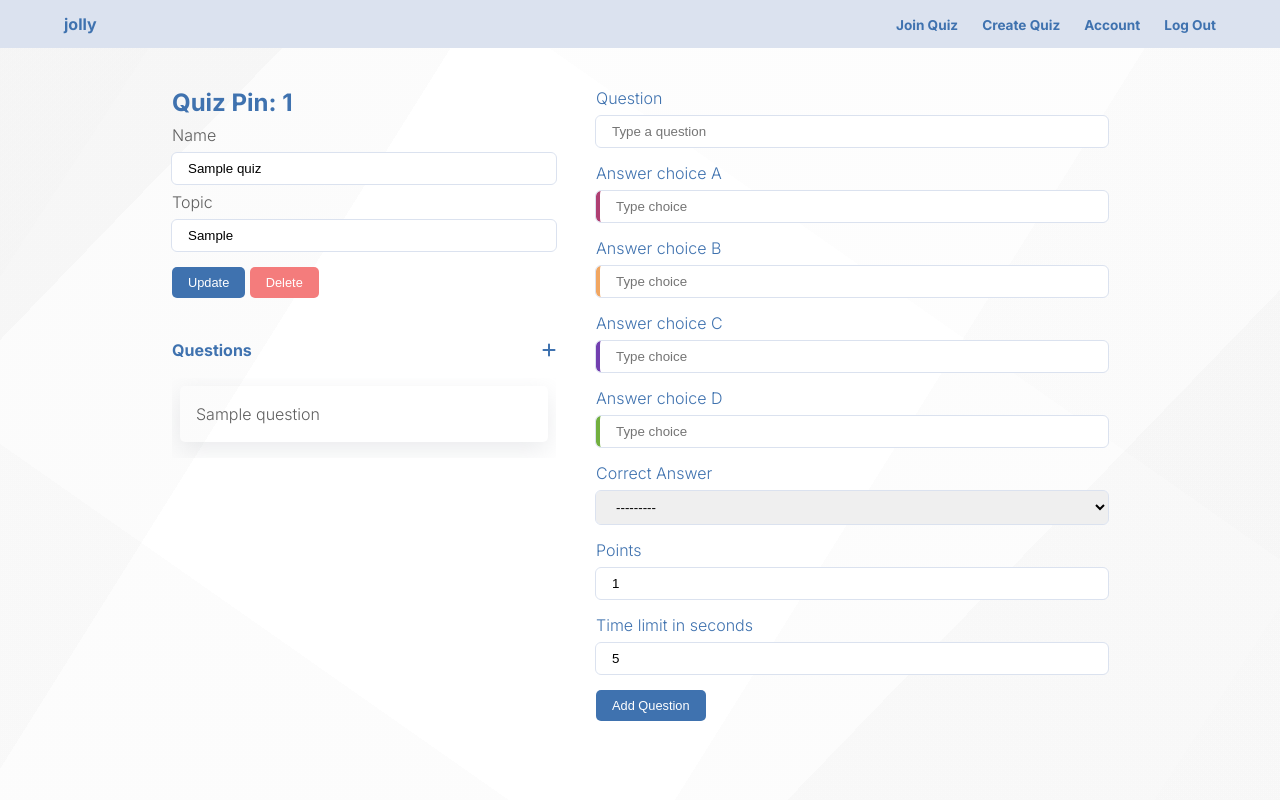
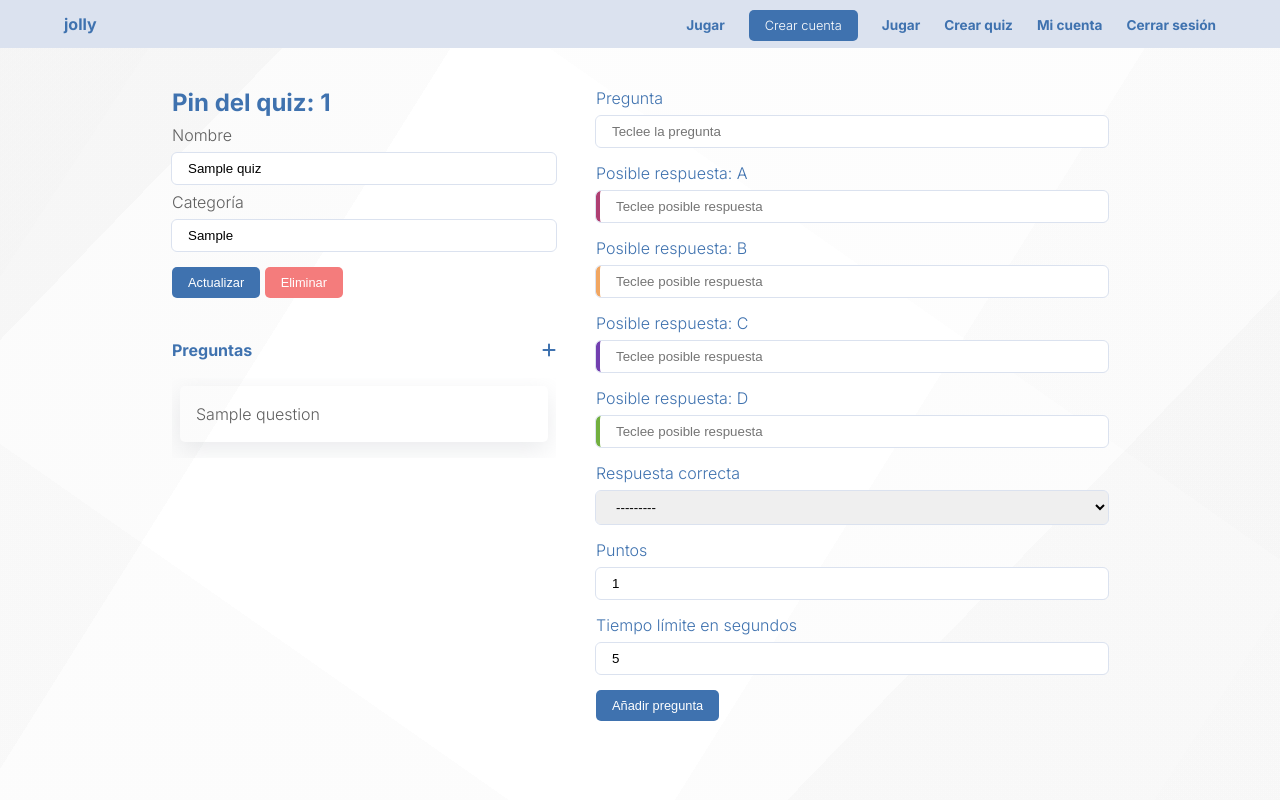
Before and after one commit to gisellepbn/jolly-es, a Django app: page /edit-quiz/00000000-0000-0000-0000-000000000001 in a window 1280 px wide. Run offline with Django 4.2, Linux system fonts and the light colour scheme; a user stored in the database is signed in; tables that the repository leaves empty hold one stand-in row (values such as "Sample post").

Commit message:
Add missing links to navbar according to page

```diff
--- a/quizzes/forms.py
+++ b/quizzes/forms.py
@@ -23,11 +23,11 @@ class UserForm(ModelForm):
         super(UserForm, self).__init__(*args, **kwargs)
 
         self.fields['name'].widget.attrs.update(
-            {'class': 'input', 'placeholder': 'Name', 'name': 'name'})
+            {'class': 'input', 'placeholder': 'Nombre', 'name': 'name'})
         self.fields['username'].widget.attrs.update(
-            {'class': 'input', 'placeholder': 'Username', 'name': 'username'})
+            {'class': 'input', 'placeholder': 'Usuario', 'name': 'username'})
         self.fields['password'].widget.attrs.update(
-            {'class': 'input', 'placeholder': 'Password', 'name': 'password'})
+            {'class': 'input', 'placeholder': 'Contraseña', 'name': 'password'})
 
 
 class QuizForm(ModelForm):
@@ -41,10 +41,10 @@ class QuizForm(ModelForm):
         super(QuizForm, self).__init__(*args, **kwargs)
 
         self.fields['name'].widget.attrs.update(
-            {'id': 'name', 'class': 'input', 'placeholder': 'Quiz Name', 'name': 'name'})
+            {'id': 'name', 'class': 'input', 'placeholder': 'Nombre del quiz', 'name': 'name'})
 
         self.fields['topic'].widget.attrs.update(
-            {'id': 'input', 'class': 'input', 'placeholder': 'Topic', 'name': 'topic'})
+            {'id': 'input', 'class': 'input', 'placeholder': 'Categoría', 'name': 'topic'})
 
 
 class QuestionForm(ModelForm):
@@ -60,25 +60,25 @@ class QuestionForm(ModelForm):
         super(QuestionForm, self).__init__(*args, **kwargs)
 
         self.fields['question'].widget.attrs.update(
-            {'id': 'question', 'class': 'input', 'placeholder': 'Type a question', 'name': 'question', 'required': True})
+            {'id': 'question', 'class': 'input', 'placeholder': 'Teclee la pregunta', 'name': 'question', 'required': True})
 
         self.fields['choice_A'].widget.attrs.update(
-            {'id': 'choice_a', 'class': 'input choice_a', 'placeholder': 'Type choice', 'name': 'choice_a', 'required': True})
+            {'id': 'choice_a', 'class': 'input choice_a', 'placeholder': 'Teclee posible respuesta', 'name': 'choice_a', 'required': True})
 
         self.fields['choice_B'].widget.attrs.update(
-            {'id': 'choice_b', 'class': 'input choice_b', 'placeholder': 'Type choice', 'name': 'choice_b', 'required': True})
+            {'id': 'choice_b', 'class': 'input choice_b', 'placeholder': 'Teclee posible respuesta', 'name': 'choice_b', 'required': True})
 
         self.fields['choice_C'].widget.attrs.update(
-            {'id': 'choice_c', 'class': 'input choice_c', 'placeholder': 'Type choice', 'name': 'choice_c', 'required': True})
+            {'id': 'choice_c', 'class': 'input choice_c', 'placeholder': 'Teclee posible respuesta', 'name': 'choice_c', 'required': True})
 
         self.fields['choice_D'].widget.attrs.update(
-            {'id': 'choice_d', 'class': 'input choice_d', 'placeholder': 'Type choice', 'name': 'choice_d', 'required': True})
+            {'id': 'choice_d', 'class': 'input choice_d', 'placeholder': 'Teclee posible respuesta', 'name': 'choice_d', 'required': True})
 
         self.fields['answer_key'].widget.attrs.update(
-            {'id': 'answer_key', 'class': 'input', 'placeholder': 'Choose correct answer', 'name': 'answer_key', 'required': True})
+            {'id': 'answer_key', 'class': 'input', 'placeholder': 'Seleccione la respuesta correcta', 'name': 'answer_key', 'required': True})
 
         self.fields['points'].widget.attrs.update(
-            {'id': 'points', 'class': 'input', 'placeholder': 'Enter points', 'name': 'points', 'min': 1})
+            {'id': 'points', 'class': 'input', 'placeholder': 'Puntos', 'name': 'points', 'min': 1})
 
         self.fields['seconds'].widget.attrs.update(
-            {'id': 'seconds', 'class': 'input', 'placeholder': 'Enter number of seconds', 'name': 'seconds', 'min': 5})
+            {'id': 'seconds', 'class': 'input', 'placeholder': 'Tiempo límite en segundos', 'name': 'seconds', 'min': 5})
--- a/quizzes/templates/quizzes/create-quiz.html
+++ b/quizzes/templates/quizzes/create-quiz.html
@@ -1,7 +1,7 @@
 {% extends 'base.html' %}
 
 {% block title %}
-<title>Create Quiz</title>
+<title>Crear quiz</title>
 {% endblock title %}
 
 
@@ -10,13 +10,13 @@
 <div class="grid">
     {% include 'partials/navbar.html' %}
     <div id="create-quiz" class="wrapper">
-        <h3>Create Quiz</h3>
+        <h3>Crear quiz</h3>
         <form action="" class="form" method='post'>
 
             {% include 'partials/alerts.html' %}
             {% csrf_token %}
             {{form}}
-            <input type="submit" class="btn submit-btn" value="Save">
+            <input type="submit" class="btn submit-btn" value="Guardar">
         </form>
     </div>
     {% include 'partials/footer.html' %}
--- a/quizzes/templates/quizzes/edit-quiz.html
+++ b/quizzes/templates/quizzes/edit-quiz.html
@@ -1,7 +1,7 @@
 {% extends 'base.html' %}
 
 {% block title %}
-<title>Edit Quiz</title>
+<title>Editar Quiz</title>
 {% endblock %}
 
 
@@ -20,21 +20,21 @@
             <form action="" class="form" method="post">
 
                 {% csrf_token %}
-                <h3>Quiz Pin: {{quiz.pin}}</h3>
-                <label for="name">Name</label>
+                <h3>Pin del quiz: {{quiz.pin}}</h3>
+                <label for="name">Nombre</label>
                 {{quiz_form.name}}
-                <label for="input">Topic</label>
+                <label for="input">Categoría</label>
                 {{quiz_form.topic}}
                 <div>
-                    <input type="submit" class="btn" value='Update' name="edit-quiz">
-                    <button id="delete-quiz" class="btn">Delete</button>
+                    <input type="submit" class="btn" value='Actualizar' name="edit-quiz">
+                    <button id="delete-quiz" class="btn">Eliminar</button>
                 </div>
 
             </form>
 
             <div class="heading-box">
-                <p class="heading">Questions</p>
-                <a id='reset-question-form' title="New question"><i class="fa-solid fa-plus"></i></a>
+                <p class="heading">Preguntas</p>
+                <a id='reset-question-form' title="Nueva pregunta"><i class="fa-solid fa-plus"></i></a>
             </div>
 
             <div class="questions">
@@ -43,7 +43,7 @@
                     <p class="question-text">{{question}}</p>
                 </div>
                 {% empty %}
-                <p>No questions yet</p>
+                <p>Sin preguntas</p>
                 {% endfor %}
             </div>
 
@@ -52,27 +52,27 @@
             <form action="" class="question-form form" method="post">
                 {% include 'partials/alerts.html' %}
                 {% csrf_token %}
-                <label for="question">Question</label>
+                <label for="question">Pregunta</label>
                 {{question_form.question}}
-                <label for="choice_a">Answer choice A</label>
+                <label for="choice_a">Posible respuesta: A</label>
                 {{question_form.choice_A}}
-                <label for="choice_b">Answer choice B</label>
+                <label for="choice_b">Posible respuesta: B</label>
                 {{question_form.choice_B}}
-                <label for="choice_c">Answer choice C</label>
+                <label for="choice_c">Posible respuesta: C</label>
                 {{question_form.choice_C}}
-                <label for="choice_d">Answer choice D</label>
+                <label for="choice_d">Posible respuesta: D</label>
                 {{question_form.choice_D}}
-                <label for="answer_key">Correct Answer</label>
+                <label for="answer_key">Respuesta correcta</label>
                 {{question_form.answer_key}}
-                <label for="points">Points</label>
+                <label for="points">Puntos</label>
                 {{question_form.points}}
-                <label for="seconds">Time limit in seconds</label>
+                <label for="seconds">Tiempo límite en segundos</label>
                 {{question_form.seconds}}
 
                 <div class="cta-btns">
-                    <input id="add-question" type="submit" class="btn" value='Add Question' name="add-question">
-                    <button id="edit-question" class="btn hidden" data-question>Update</button>
-                    <button id="delete-question" class="btn hidden" data-question>Delete</button>
+                    <input id="add-question" type="submit" class="btn" value='Añadir pregunta' name="add-question">
+                    <button id="edit-question" class="btn hidden" data-question>Actualizar</button>
+                    <button id="delete-question" class="btn hidden" data-question>Eliminar</button>
                 </div>
 
 
@@ -82,18 +82,14 @@
 
         <dialog class="modal" data-quiz={{quiz.id}}>
             <div class="modal-header">
-                <p>Are you sure you want to delete this quiz?</p>
+                <p>¿Está segur@ de eliminar este quiz?</p>
             </div>
             <div class="modal-cta">
-                <button id="cancel" class="modal-button">Cancel</button>
-                <button id="confirm" class="modal-button">Confirm</button>
+                <button id="cancel" class="modal-button">Cancelar</button>
+                <button id="confirm" class="modal-button">Confirmar</button>
             </div>
         </dialog>
     </div>
-
-
-
-
 </div>
 
 
--- a/quizzes/templates/quizzes/index.html
+++ b/quizzes/templates/quizzes/index.html
@@ -21,8 +21,8 @@
     <section>
         <div class="container">
             <div class="header">
-                <h3 class="title">Quiz your brain!</h3>
-                <p class="subtitle">Learn the fun way</p>
+                <h3 class="title">Desafía tu mente</h3>
+                <p class="subtitle">Aprende de manera divertida</p>
             </div>
 
 
@@ -31,7 +31,7 @@
                 {% csrf_token %}
                 {{form.username}}
                 {{form.password}}
-                <input class="btn submit-btn" type="submit" value="Log in">
+                <input class="btn submit-btn" type="submit" value="Iniciar">
             </form>
 
         </div>
--- a/quizzes/views.py
+++ b/quizzes/views.py
@@ -45,6 +45,8 @@ def index(request):
 
 def register(request):
 
+    page = 'sign_up'
+
     if request.method == 'POST':
 
         form = UserForm(request.POST)
@@ -73,7 +75,8 @@ def register(request):
         form = UserForm()
 
     return render(request, 'quizzes/register.html', {
-        'form': form
+        'form': form,
+        'page': page
     })
 
 
@@ -124,6 +127,8 @@ def account(request, search_option='all'):
 
 def join_quiz(request):
 
+    page = 'join'
+
     if request.method == 'POST':
 
         if request.user.is_authenticated:
@@ -156,7 +161,11 @@ def join_quiz(request):
             participant.save()
             return redirect('live_quiz', pin, participant.id)
 
-    return render(request, 'quizzes/join-quiz.html')
+    return render(request, 'quizzes/join-quiz.html', {
+        'page': page
+    })
+
+
 
 
 def live_quiz(request, pin, participant_id):
--- a/static/css/styles.css
+++ b/static/css/styles.css
@@ -443,6 +443,7 @@ p {
   width: fit-content;
   margin-top: 0.5rem;
   font-size: smaller;
+  opacity: 80%;
 }
 
 .account-header {
@@ -592,6 +593,7 @@ p {
   width: 100%;
   height: fit-content;
   border: 1px solid #dbe2ef;
+  margin-top: 0.8rem;
 }
 #live-quiz .live-question .question-box .question-header {
   display: flex;
@@ -911,7 +913,7 @@ p {
 }
 #start-quiz .active-question .question-box .question-header .right {
   display: flex;
-  gap: 0.5rem;
+  gap: 0.7rem;
   width: fit-content;
 }
 #start-quiz .active-question .question-box .question-header .right #time-limit {
@@ -1069,11 +1071,14 @@ p {
   align-items: center;
   padding: 1rem;
 }
+#scoreboard-container .scoreboard .image img {
+  width: 70%;
+}
 #scoreboard-container .scoreboard .participant-list {
   display: flex;
   flex-direction: column;
   justify-content: center;
-  gap: 0.5rem;
+  gap: 0.7rem;
   background-color: #f9f7f7;
   padding: 1rem;
   border-radius: 5px;
@@ -1083,7 +1088,7 @@ p {
   display: flex;
   justify-content: space-between;
   align-items: center;
-  padding: 0.8rem;
+  padding: 0.6rem;
   background-color: #fff;
   border-radius: 5px;
   box-shadow: rgba(149, 157, 165, 0.2) 0px 8px 24px;
@@ -1120,9 +1125,14 @@ p {
   gap: 1rem;
   min-width: 20%;
   background-color: #ecfbe1;
-  padding: 0.5rem 0.7rem;
+  padding: 0.6rem;
   border-radius: 5px;
   box-shadow: rgba(149, 157, 165, 0.2) 0px 8px 24px;
+}
+@media screen and (min-width: 480px) {
+  #scoreboard-container .scoreboard .participant-list .participant-score p {
+    font-size: 0.9rem;
+  }
 }
 #scoreboard-container .scoreboard .participant-list .participant-score .participant-points {
   width: 50%;
--- a/static/js/main.js
+++ b/static/js/main.js
@@ -306,7 +306,7 @@ document.addEventListener('DOMContentLoaded', () => {
 		scoreboard_container.addEventListener('fullscreenchange', () => {
 			expand_btn.classList.toggle('hidden');
 			back_btn.classList.toggle('hidden');
-			image_div.querySelector('img').classList.toggle('hidden');
+			// image_div.querySelector('img').classList.toggle('hidden');
 		});
 	}
 
@@ -440,7 +440,7 @@ document.addEventListener('DOMContentLoaded', () => {
 				);
 
 				correct_answer_div.style.border = `1px solid ${correct_answer_div.dataset.color}`;
-				question_points.textContent = question.points + ' pts';
+				question_points.textContent = question.points + ' ptos';
 			});
 	}
 
@@ -467,9 +467,9 @@ document.addEventListener('DOMContentLoaded', () => {
 			start_text_b.textContent = '';
 			start_text_c.textContent = '';
 			start_text_d.textContent = '';
-			question_points.textContent = 'Points';
+			question_points.textContent = 'Puntos';
 			question_num.textContent = '';
-			time_limit.textContent = 'Time';
+			time_limit.textContent = 'Tiempo';
 
 			// Remove border from correct answer div
 			choice_texts.forEach((choice) => {
--- a/static/sass/layouts/_live-quiz.scss
+++ b/static/sass/layouts/_live-quiz.scss
@@ -56,6 +56,7 @@
 			width: 100%;
 			height: fit-content;
 			border: 1px solid $primary-color;
+			margin-top: 0.8rem;
 
 			.question-header {
 				display: flex;
--- a/static/sass/layouts/_register.scss
+++ b/static/sass/layouts/_register.scss
@@ -23,4 +23,5 @@
 	width: fit-content;
 	margin-top: 0.5rem;
 	font-size: smaller;
+	opacity: 80%;
 }
--- a/static/sass/layouts/_scoreboard.scss
+++ b/static/sass/layouts/_scoreboard.scss
@@ -72,13 +72,17 @@
 			justify-content: center;
 			align-items: center;
 			padding: $small;
+
+			img {
+				width: 70%;
+			}
 		}
 
 		.participant-list {
 			display: flex;
 			flex-direction: column;
 			justify-content: center;
-			gap: 0.5rem;
+			gap: 0.7rem;
 			background-color: $base-color;
 			padding: $small;
 			border-radius: $border-radius;
@@ -88,7 +92,7 @@
 				display: flex;
 				justify-content: space-between;
 				align-items: center;
-				padding: 0.8rem;
+				padding: 0.6rem;
 				background-color: $white-color;
 				border-radius: $border-radius;
 				box-shadow: $box-shadow;
@@ -127,9 +131,15 @@
 					gap: $small;
 					min-width: 20%;
 					background-color: $score-box-color;
-					padding: 0.5rem 0.7rem;
+					padding: 0.6rem;
 					border-radius: $border-radius;
 					box-shadow: $box-shadow;
+
+					p {
+						@media screen and (min-width: $breakpoint-mobile) {
+							font-size: 0.9rem;
+						}
+					}
 
 					.participant-points {
 						width: 50%;
--- a/static/sass/layouts/_start-quiz.scss
+++ b/static/sass/layouts/_start-quiz.scss
@@ -65,7 +65,7 @@
 
 				.right {
 					display: flex;
-					gap: 0.5rem;
+					gap: 0.7rem;
 					width: fit-content;
 
 					#time-limit {
--- a/templates/partials/navbar.html
+++ b/templates/partials/navbar.html
@@ -14,14 +14,24 @@
 
     <div class="menu hidden">
         <ul class="menu-items">
-            <li class="menu-item"><a class="menu-link" href="{% url 'join_quiz' %}">Join Quiz</a></li>
+
+            {% if page == 'sign_up' %}
+            <li class="menu-item"><a class="menu-link" href="{% url 'join_quiz' %}">Jugar</a></li>
+            <li class="menu-item"><a class="menu-link" href="{% url 'index' %}">Iniciar sesión</a></li>
+            {% elif page == 'join' %}
+            <li class="menu-item"><a class="menu-link" href="{% url 'index' %}">Iniciar sesión</a></li>
+            <li class="menu-item"><a class="menu-link" href="{% url 'register' %}">Crear cuenta</a></li>
+            {% else %}
+            <li class="menu-item"><a class="menu-link" href="{% url 'join_quiz' %}">Jugar</a></li>
+            <li class="menu-item"><a class="menu-link" href="{% url 'register' %}">Crear cuenta</a></li>
+            {% endif %}
+
             {% if request.user.is_authenticated %}
-            <li class="menu-item"><a class="menu-link" href="{% url 'create_quiz' %}">Create Quiz</a></li>
-            <li class="menu-item"><a class="menu-link" href="{% url 'account' 'all' %}"><span>Account</span></a>
+            <li class="menu-item"><a class="menu-link" href="{% url 'join_quiz' %}">Jugar</a></li>
+            <li class="menu-item"><a class="menu-link" href="{% url 'create_quiz' %}">Crear quiz</a></li>
+            <li class="menu-item"><a class="menu-link" href="{% url 'account' 'all' %}"><span>Mi cuenta</span></a>
             </li>
-            <li class="menu-item"><a class="menu-link" href="{% url 'logout' %}">Log Out</a></li>
-            {% else %}
-            <li class="menu-item"><a class="menu-link" href="{% url 'register' %}">Sign Up</a></li>
+            <li class="menu-item"><a class="menu-link" href="{% url 'logout' %}">Cerrar sesión</a></li>
             {% endif %}
 
         </ul>
@@ -29,14 +39,27 @@
 
     <div class="navbar-menu hidden">
         <ul class="navbar-items">
-            <li class="navbar-item"><a class="link" href="{% url 'join_quiz' %}">Join Quiz</a></li>
+
+            {% if page == 'sign_up' %}
+            <li class="navbar-item"><a class="link" href="{% url 'join_quiz' %}">Jugar</a></li>
+            <li class="navbar-item"><a class="btn" href="{% url 'index' %}">Iniciar sesión</a></li>
+            {% elif page == 'join' %}
+            <li class="navbar-item"><a class="link" href="{% url 'index' %}">Iniciar sesión</a></li>
+            <li class="navbar-item"><a class="btn" href="{% url 'register' %}">Crear cuenta</a></li>
+            {% else %}
+            <li class="navbar-item"><a class="link" href="{% url 'join_quiz' %}">Jugar</a></li>
+            <li class="navbar-item"><a class="btn" href="{% url 'register' %}">Crear cuenta</a></li>
+            {% endif %}
+
             {% if request.user.is_authenticated %}
-            <li class="navbar-item"><a class="link" href="{% url 'create_quiz' %}">Create Quiz</a></li>
-            <li class="navbar-item"><a class="link" href="{% url 'account' 'all' %}"><span>Account</span></a></li>
-            <li class="navbar-item"><a class="link" href="{% url 'logout' %}">Log Out</a></li>
-            {% else %}
-            <li class="navbar-item"><a class="btn" href="{% url 'register' %}">Sign Up</a></li>
+            <li class="navbar-item"><a class="link" href="{% url 'join_quiz' %}">Jugar</a></li>
+            <li class="navbar-item"><a class="link" href="{% url 'create_quiz' %}">Crear quiz</a></li>
+            <li class="navbar-item"><a class="link" href="{% url 'account' 'all' %}"><span>Mi cuenta</span></a></li>
+            <li class="navbar-item"><a class="link" href="{% url 'logout' %}">Cerrar sesión</a></li>
             {% endif %}
+
+
+
 
         </ul>
     </div>
```
Also changed, not shown: quizzes/templates/quizzes/account.html (+13 -13 lines), quizzes/templates/quizzes/join-quiz.html (+5 -5 lines), quizzes/templates/quizzes/live-quiz.html (+11 -10 lines), quizzes/templates/quizzes/register.html (+4 -4 lines), quizzes/templates/quizzes/scoreboard.html (+9 -9 lines), quizzes/templates/quizzes/start-quiz.html (+11 -11 lines), 1 other file.
